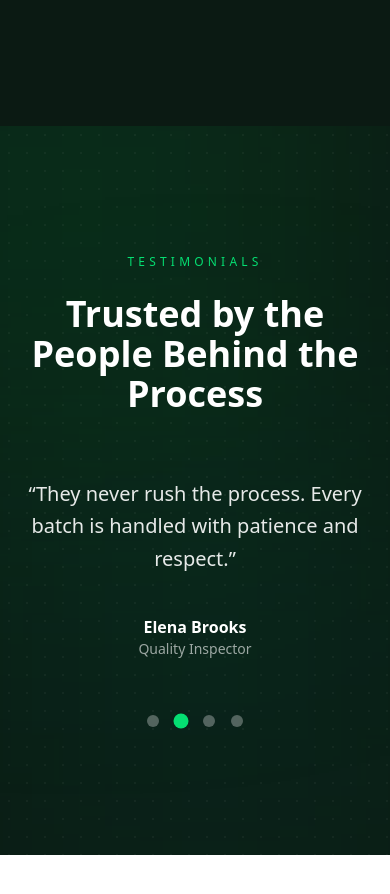
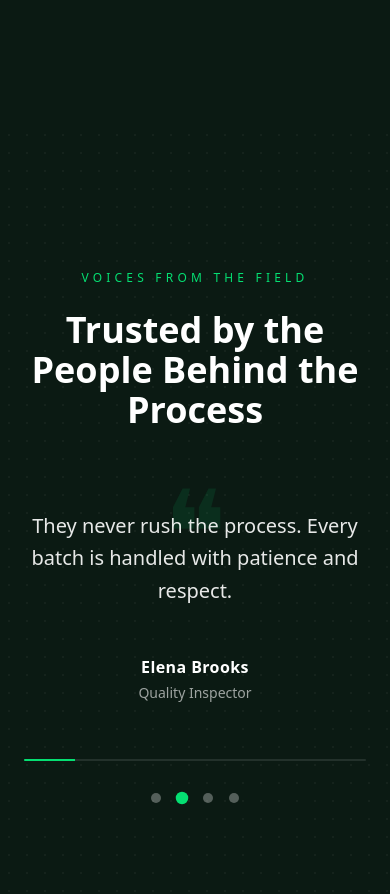
Before and after one commit to Meraj-1/Avomart, a React (Vite) app: page / in a window 390 px wide. Shown: the part 6431-7325 px from the top of the page. Before the commit the page ends 7286 px from the top, so only its background shows below. Built offline with nearby package versions, Linux system fonts and the light colour scheme.

Commit message:
edit testimonals

```diff
--- a/src/components/Testimonials.jsx
+++ b/src/components/Testimonials.jsx
@@ -34,60 +34,75 @@ export default function Testimonials() {
     const timer = setInterval(() => {
       setActive((prev) => (prev + 1) % testimonials.length);
     }, 6000);
-
     return () => clearInterval(timer);
   }, []);
 
   return (
-    <section className="relative bg-[#0B1A13] text-white py-32 overflow-hidden">
+    <section className="relative bg-[#0B1A13] text-white py-36 overflow-hidden">
 
-      {/* Ambient background */}
-      <div className="pointer-events-none absolute inset-0">
-        <div className="absolute -top-32 -left-32 w-[420px] h-[420px] bg-green-500/20 blur-[160px]" />
-        <div className="absolute bottom-0 right-0 w-[360px] h-[360px] bg-emerald-400/10 blur-[140px]" />
+      {/* Ambient glow */}
+      <div className="absolute inset-0 pointer-events-none">
+        {/* <div className="absolute -top-40 -left-40 w-[480px] h-[480px] bg-green-500/20 blur-[180px]" /> */}
+        {/* <div className="absolute bottom-0 right-0 w-[380px] h-[380px] bg-emerald-400/10 blur-[160px]" /> */}
       </div>
 
       {/* Grain */}
-      <div
-        className="pointer-events-none absolute inset-0 opacity-[0.04]
+      <div className="absolute inset-0 opacity-[0.04]
         bg-[radial-gradient(#ffffff_1px,transparent_1px)]
-        bg-[size:18px_18px]"
-      />
+        bg-[size:18px_18px]" />
 
       <div className="relative z-10 max-w-5xl mx-auto px-6 text-center">
 
-        {/* Header */}
         <p className="uppercase tracking-[0.35em] text-green-400 text-xs mb-6">
-          Testimonials
+          Voices From the Field
         </p>
 
-        <h2 className="text-4xl sm:text-5xl font-semibold mb-16">
+        <h2 className="text-4xl sm:text-5xl font-semibold mb-20">
           Trusted by the People Behind the Process
         </h2>
 
-        {/* Testimonial */}
         <div className="relative max-w-3xl mx-auto">
 
-          <p className="text-xl sm:text-2xl text-white/90 leading-relaxed transition-all duration-700">
-            “{testimonials[active].quote}”
+          {/* Quote mark */}
+          <div className="absolute -top-10 left-1/2 -translate-x-1/2 text-[120px] text-green-400/10 leading-none select-none">
+            ❝
+          </div>
+
+          {/* Testimonial content */}
+          <div
+            key={active}
+            className="transition-all duration-700 ease-out
+            opacity-100 translate-y-0 animate-[fadeUp_0.7s_ease]"
+          >
+            <p className="text-xl sm:text-2xl leading-relaxed text-white/90">
+              {testimonials[active].quote}
             </p>
 
-          <div className="mt-10">
-            <p className="font-semibold text-white">
+            <div className="mt-12">
+              <p className="font-semibold text-white tracking-wide">
                 {testimonials[active].name}
               </p>
-            <p className="text-sm text-white/60">
+              <p className="text-sm text-white/60 mt-1">
                 {testimonials[active].role}
               </p>
             </div>
+          </div>
+
+          {/* Progress bar */}
+          <div className="mt-14 h-[2px] bg-white/10 overflow-hidden rounded-full">
+            <div
+              key={active}
+              className="h-full bg-green-400 animate-[progress_6s_linear]"
+            />
+          </div>
 
           {/* Indicators */}
-          <div className="mt-14 flex justify-center gap-4">
+          <div className="mt-8 flex justify-center gap-4">
             {testimonials.map((_, i) => (
               <button
                 key={i}
                 onClick={() => setActive(i)}
-                className={`w-3 h-3 rounded-full transition-all
+                className={`w-2.5 h-2.5 rounded-full transition-all
                 ${active === i
                   ? "bg-green-400 scale-125"
                   : "bg-white/30 hover:bg-white/60"}`}
@@ -96,6 +111,23 @@ export default function Testimonials() {
           </div>
         </div>
       </div>
+
+      <style jsx>{`
+        @keyframes progress {
+          from { width: 0%; }
+          to { width: 100%; }
+        }
+        @keyframes fadeUp {
+          from {
+            opacity: 0;
+            transform: translateY(12px);
+          }
+          to {
+            opacity: 1;
+            transform: translateY(0);
+          }
+        }
+      `}</style>
     </section>
   );
 }
```
Lines whose indentation alone changed are shown as unchanged.
